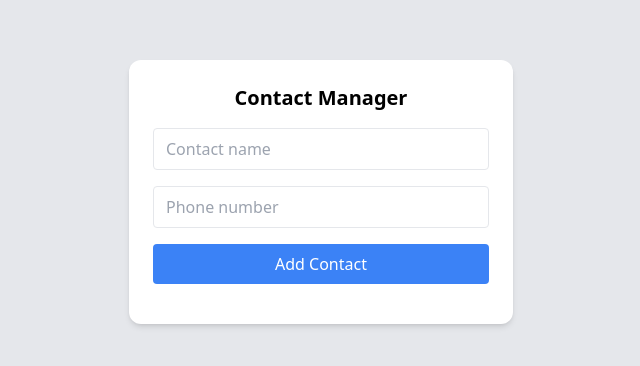
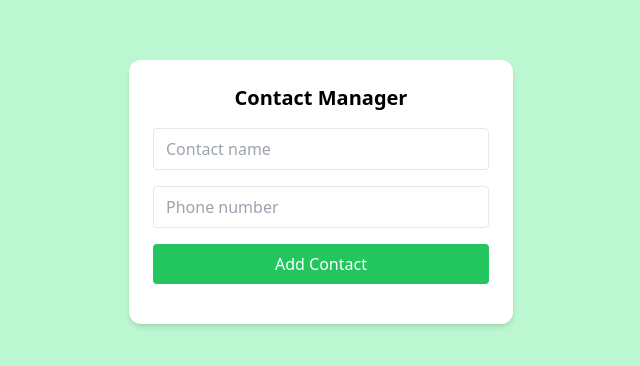
Before and after one commit to Maryam-gihub/Level5-Projects, a React (Vite) app: page /contact in a window 1280 px wide. Shown: the part 208-574 px from the top of the page, without its empty margins (319-959 px from the left). Built offline with nearby package versions, Linux system fonts and the light colour scheme.

Commit message:
change color

```diff
--- a/src/components/ContactManager.jsx
+++ b/src/components/ContactManager.jsx
@@ -25,7 +25,7 @@ const ContactManager = () => {
   }, [contacts]);
 
   return (
-    <div className="min-h-screen bg-gray-200 flex justify-center items-center">
+    <div className="min-h-screen bg-green-200 flex justify-center items-center">
       <div className="bg-white p-6 rounded-xl shadow-md w-96 flex flex-col gap-4">
         <h2 className="text-xl font-bold text-center">Contact Manager</h2>
 
@@ -47,7 +47,7 @@ const ContactManager = () => {
 
         <button
           onClick={addContact}
-          className="bg-blue-500 text-white py-2 rounded"
+          className="bg-green-500 text-white py-2 rounded"
         >
           Add Contact
         </button>
--- a/src/components/Tracker.jsx
+++ b/src/components/Tracker.jsx
@@ -22,7 +22,7 @@ const Tracker = () => {
   };
 
   return (
-    <div className="min-h-screen bg-gray-200 flex justify-center items-center">
+    <div className="min-h-screen bg-green-200 flex justify-center items-center">
       <div className="bg-white p-6 rounded-xl shadow-md w-96 flex flex-col gap-4">
         <h2 className="text-xl font-bold text-center">
           Unique Visitor Tracker
@@ -37,7 +37,7 @@ const Tracker = () => {
         <button
           onClick={addVisitor}
           disabled={!visitor}
-          className="bg-blue-500 text-white py-2 rounded disabled:bg-gray-300"
+          className="bg-green-500 text-white py-2 rounded disabled:bg-green-300"
         >
           Add Visitor
         </button>
```
